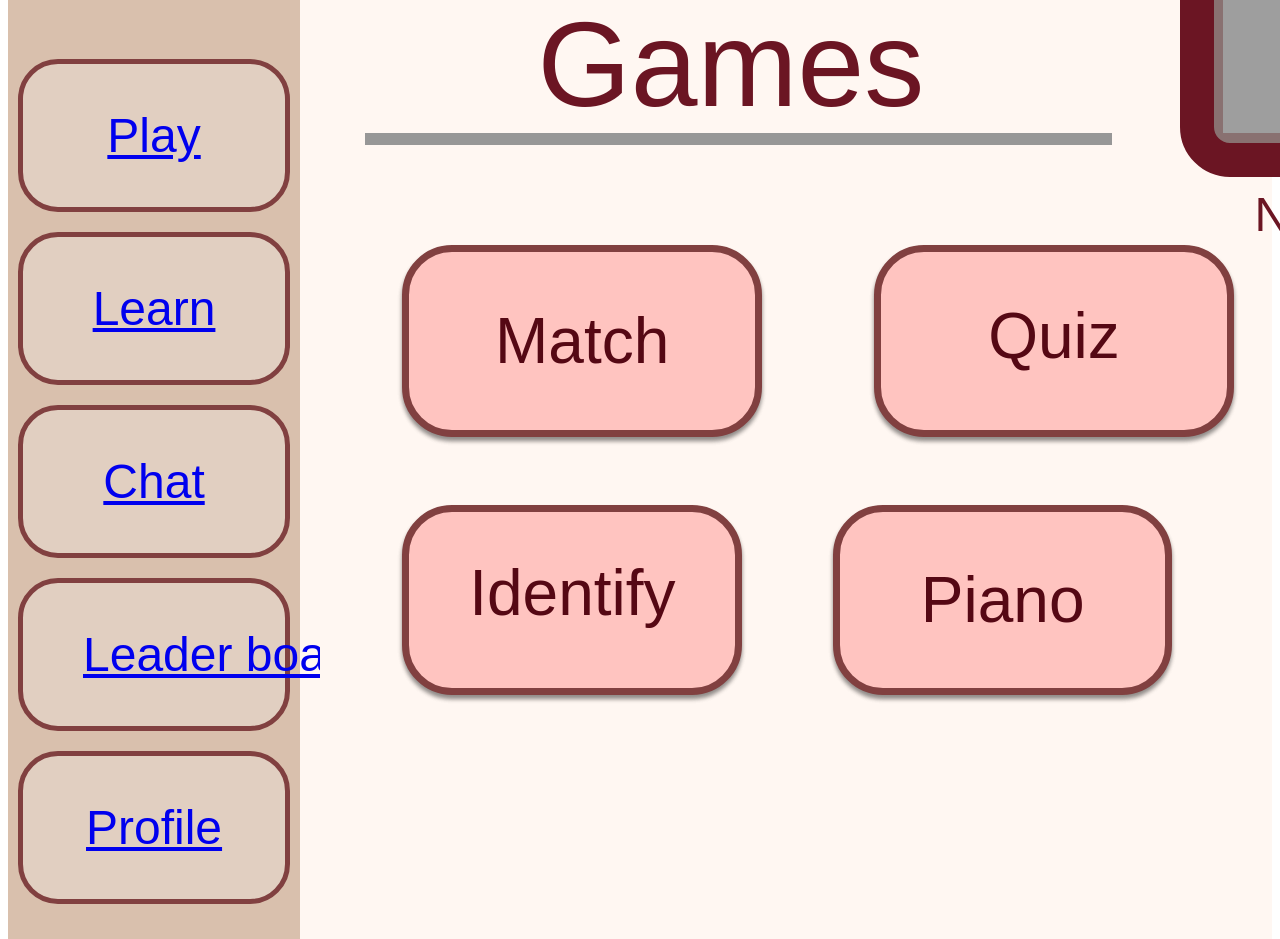
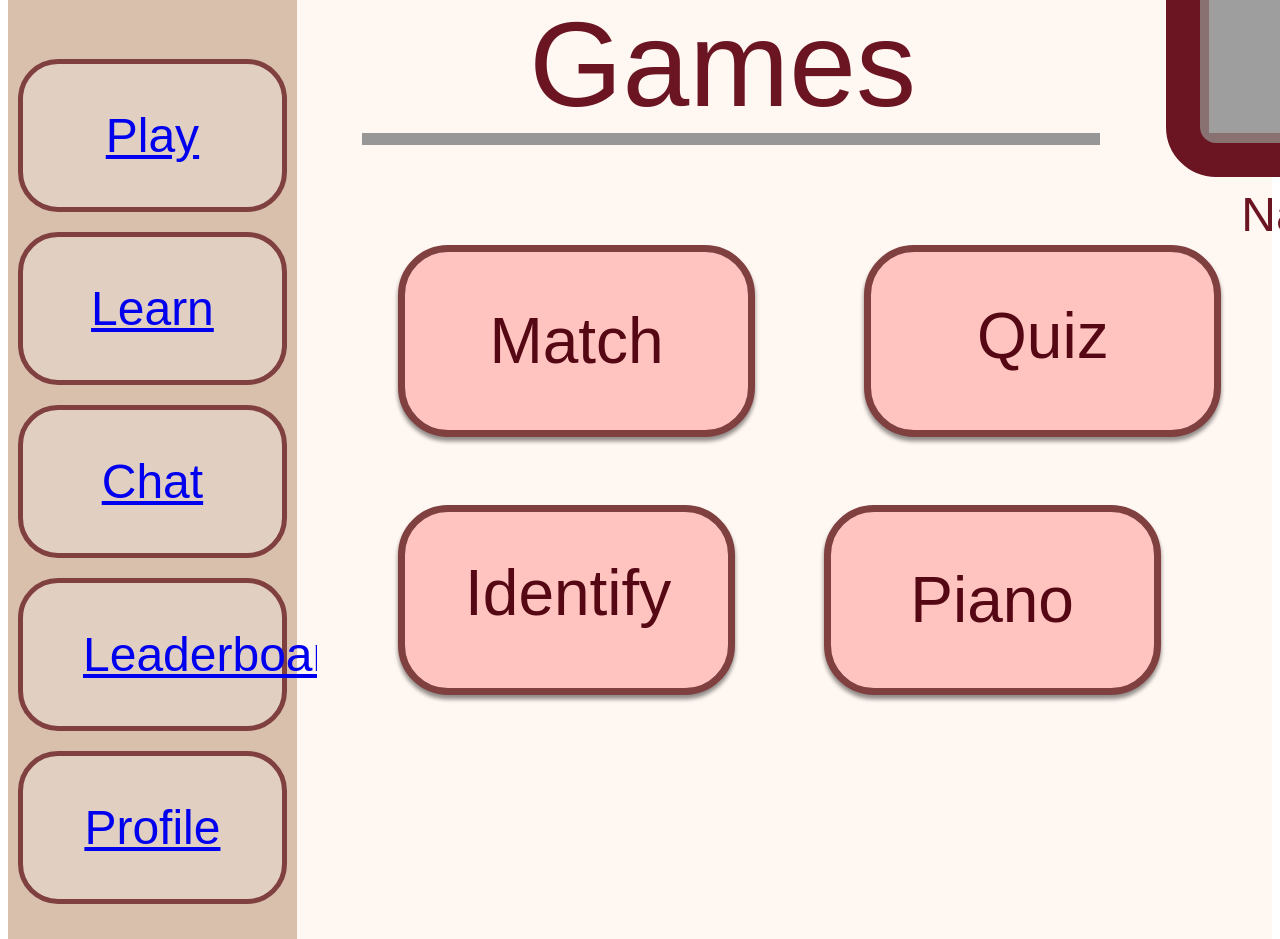
Before and after one commit to MarcOlivess/MelodiPrototypeWeb, a plain HTML site: page play.html in a window 1280 px wide. Shown: the part 161-1100 px from the top of the page. Drawn offline with Linux system fonts and the light colour scheme; grey boxes are pictures that could not be loaded.

Commit message:
leaderboard update

```diff
--- a/play.html
+++ b/play.html
@@ -15,7 +15,7 @@
                 <a href="play.html" class="menuNonclicked">Play</a>
                 <a href="learn.html" class="menuNonclicked">Learn</a>
                 <a href="chat.html" class="menuNonclicked">Chat</a>
-                <a href="leaderboard.html" class="menuNonclicked">Leader board</a>
+                <a href="leaderboard.html" class="menuNonclicked">Leaderboard</a>
                 <a href="profile.html" class="menuNonclicked">Profile</a>
             </nav>
           </div>
```
